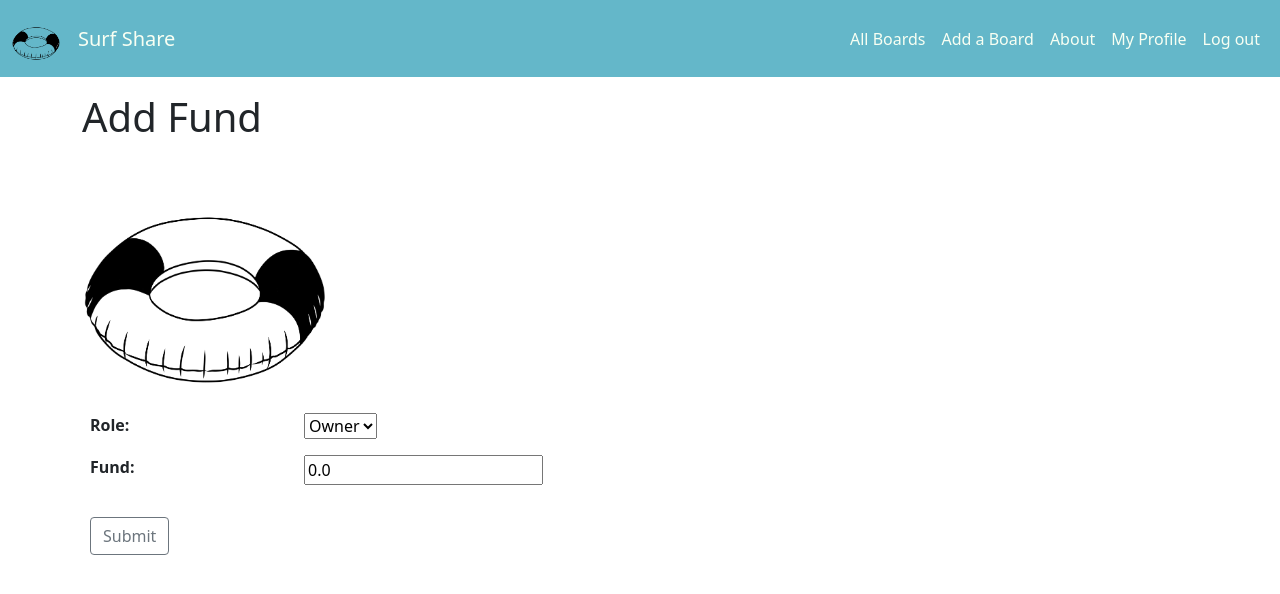
After one commit to jessq1/surfshare, a Django app: page /profile/1/update/ in a window 1280 px wide. The commit adds this page. Shown: the top 594 px of the page. Run offline with Django 3.2, Linux system fonts and the light colour scheme; the visitor is signed in with stand-in values (Sample User, id 1); data comes from the database, SQL or seed files in the repository.

Commit message:
add adjust fund function

```diff
--- a/main_app/forms.py
+++ b/main_app/forms.py
@@ -22,8 +22,9 @@ class UserForm(forms.ModelForm):
 
 class ProfileForm(forms.ModelForm):
 	class Meta:
-		model = Profile
-		fields = ('role', 'fund')
+		  model = Profile
+		  fields = ('role', 'fund')
+
 
 class ReservationForm(forms.ModelForm):
   class Meta:
--- a/main_app/models.py
+++ b/main_app/models.py
@@ -35,6 +35,9 @@ class Profile(models.Model):
 
     def __str__(self):
       return f"{self.get_role_display()}"
+
+    def get_absolute_url(self):
+      return reverse('profiles_detail')
 
     def get_current_reservation_table(self):
       table=[]
--- /dev/null
+++ b/main_app/templates/main_app/profile_form.html
@@ -0,0 +1,24 @@
+{% extends 'base.html' %}
+{% load static %}
+
+{% block head %}
+<link rel="stylesheet" type="text/css" href="{% static 'css/form-style.css' %}"/>
+{% endblock %}
+
+{% block content %}
+
+<div class="container-lg py-3">
+<div class="page-header">
+    <h1>Add Fund</h1>
+  <img src="{% static 'images/SUMMER-HOLIDAY/SUMMER HOLIDAY_1.png' %}" alt="Summer" class='img-wrapper'/>
+</div>
+<form action="" method="post" class="form-container">
+  {% csrf_token %}
+  <table class='table table-borderless'>
+    {{ form.as_table }}
+  </table>
+  <button type="submit" class="btn btn-outline-secondary m-2">Submit</button>
+</form>
+</div>
+
+{% endblock %}
--- a/main_app/urls.py
+++ b/main_app/urls.py
@@ -13,7 +13,7 @@ urlpatterns = [
     path('boards/<int:board_id>/add_photo/', views.add_photo, name='add_photo'),
     path('boards/<int:board_id>/add_reservation/', views.add_reservation, name='add_reservation'),
     path('profile/', views.profiles_detail, name='profiles_detail'),
+    path('profile/<int:pk>/update/', views.ProfileUpdate.as_view(), name='profiles_update'),
     path('reservations/<int:pk>/', views.ReservationDetail.as_view(), name='reservations_detail'),
     path('reservations/<int:pk>/delete/', views.ReservationDelete.as_view(), name='reservations_delete'),
-
 ]
--- a/main_app/views.py
+++ b/main_app/views.py
@@ -1,5 +1,5 @@
 from django.shortcuts import render, redirect
-from .models import Board, Photo, Reservation
+from .models import Board, Photo, Profile, Reservation
 from django.views.generic.edit import CreateView, UpdateView, DeleteView
 from .forms import SignUpForm, UserForm, ProfileForm, ReservationForm
 from .time import Calendar_week, Reservation_check
@@ -108,6 +108,10 @@ def profiles_detail(request):
   return render(request, 'profiles/detail.html', {
     "user":request.user, "user_form":user_form, "profile_form":profile_form,'calendar_week':calendar_week,  'user_current_reservations':user_current_reservations, 'user_past_reservations':user_past_reservations, })
 
+class ProfileUpdate(LoginRequiredMixin, UpdateView):
+  model = Profile
+  fields = ['role','fund']
+
 @login_required
 def add_reservation(request, board_id):
   form = ReservationForm(request.POST)
```
Also changed, not shown: main_app/templates/profiles/detail.html (+27 -1 lines).
